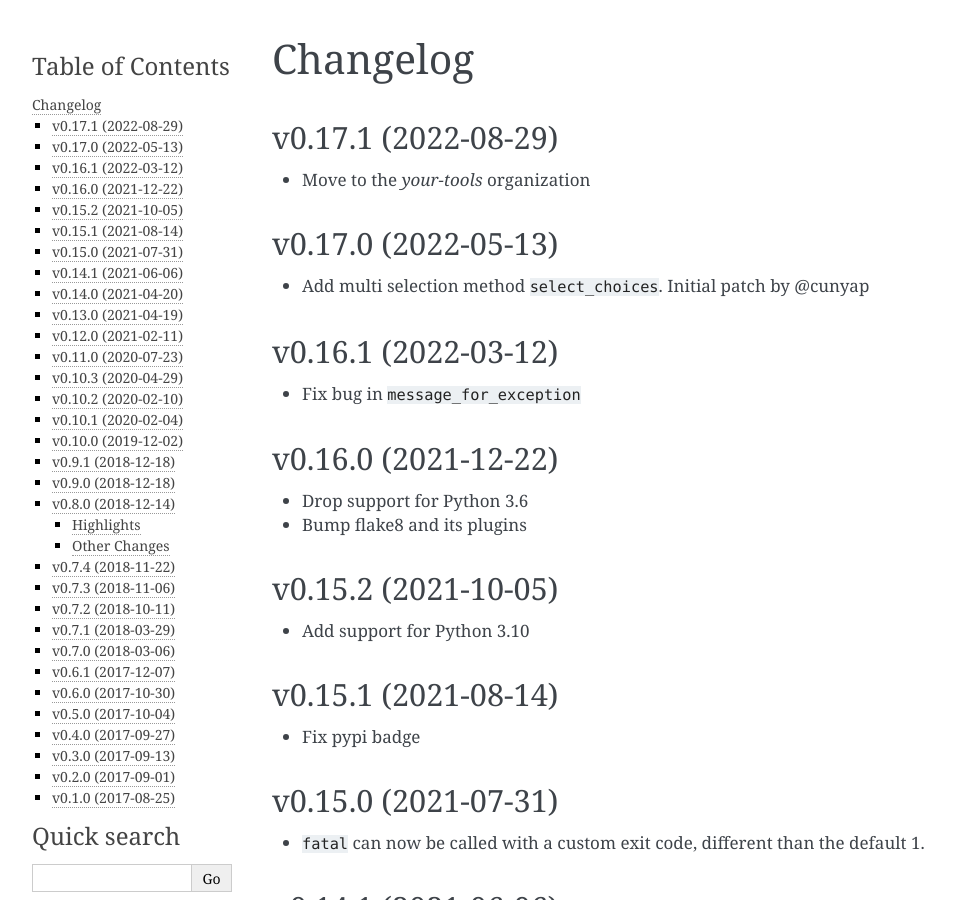
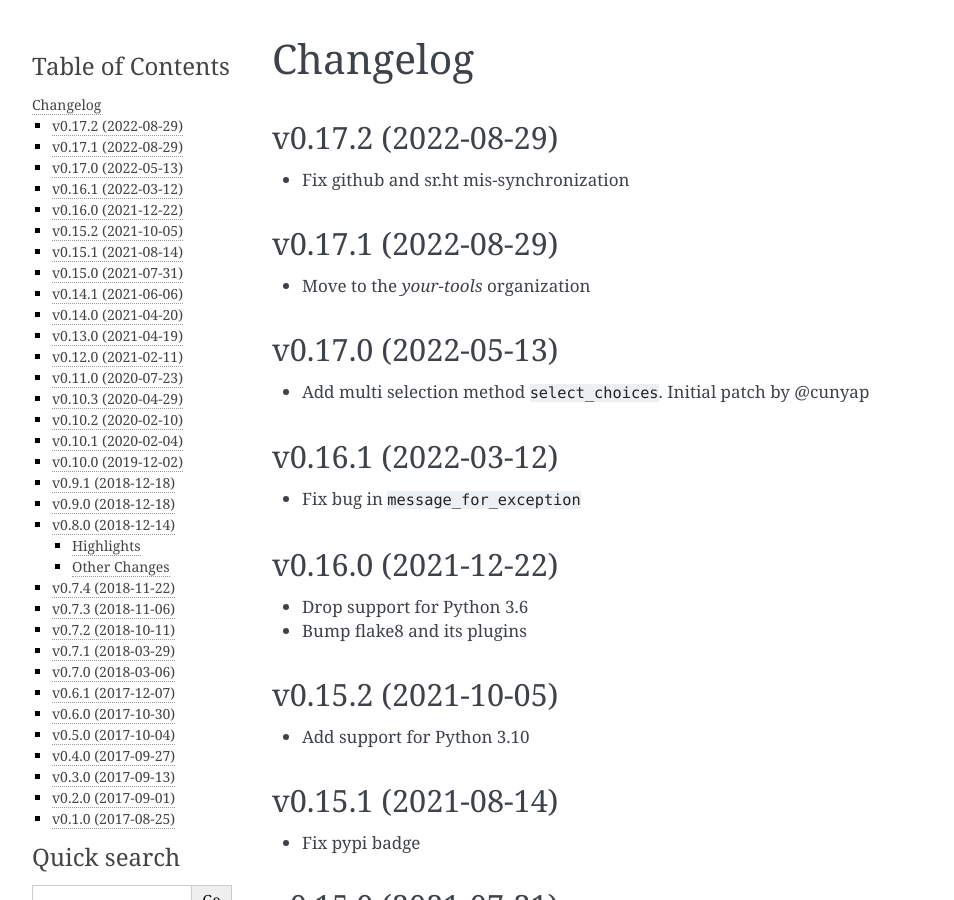
Before and after one commit to your-tools/python-cli-ui, a Sphinx documentation site: the page built from docs/changelog.rst, in a window 1280 px wide and 900 px high. Shown: the whole window, without its empty margins (148-1102 px from the left). Built offline with Sphinx 7.4.7, drawn with Linux system fonts in a browser that asks for light colours.

Commit message:
Update Changelog

```diff
--- a/docs/changelog.rst
+++ b/docs/changelog.rst
@@ -1,5 +1,10 @@
 Changelog
 ----------
+
+v0.17.2 (2022-08-29)
+++++++++++++++++++++
+
+* Fix github and sr.ht mis-synchronization
 
 v0.17.1 (2022-08-29)
 ++++++++++++++++++++
```
